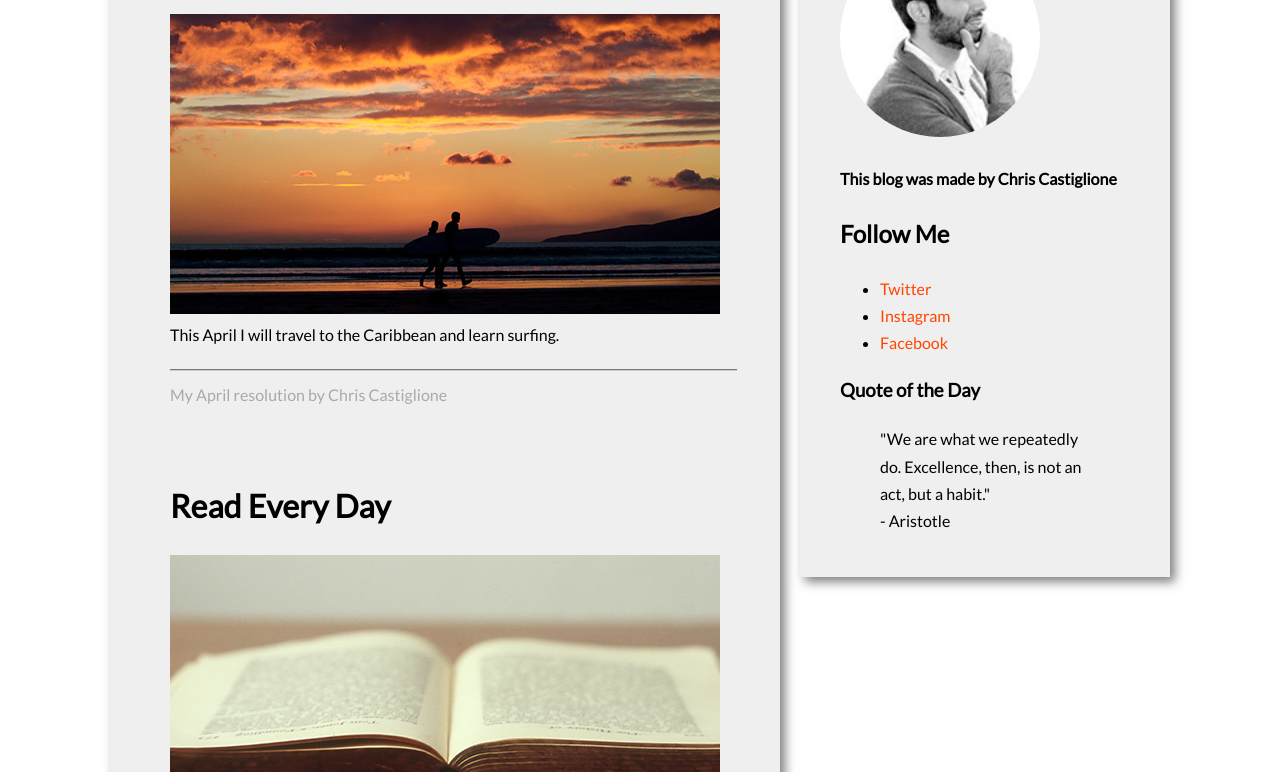
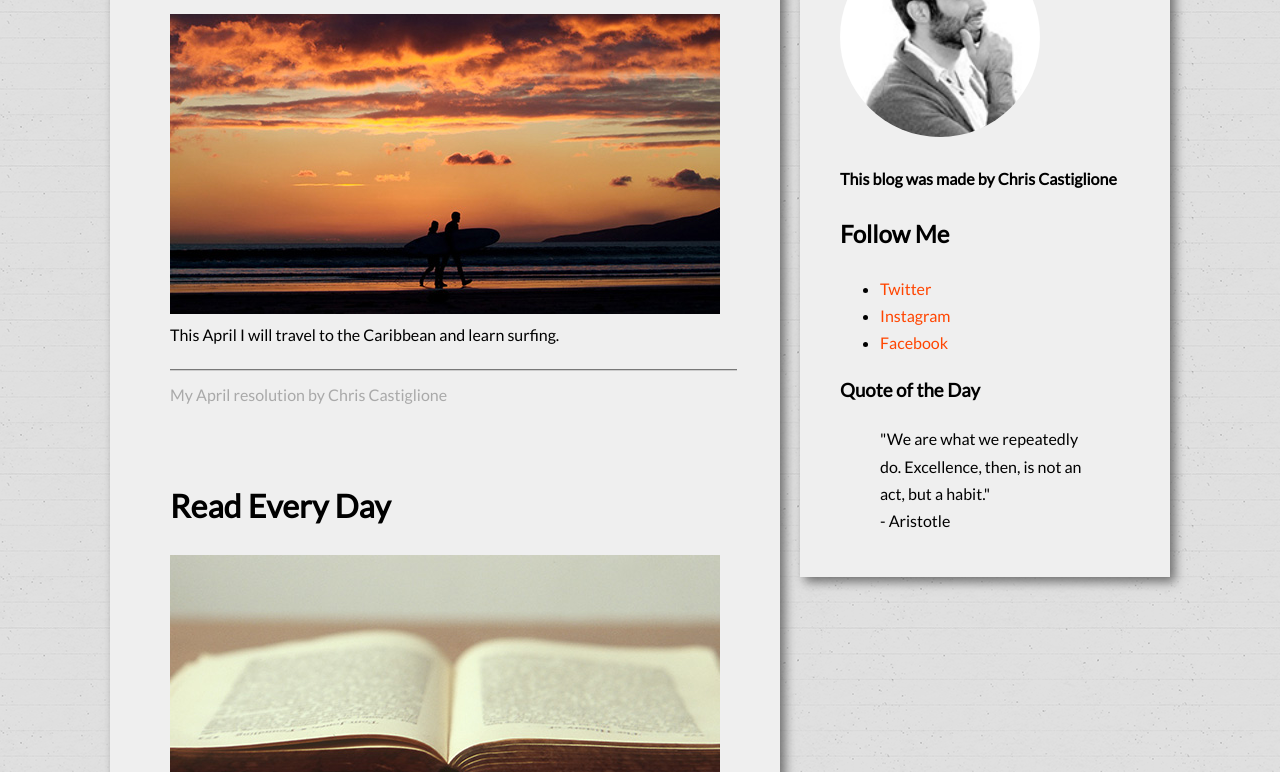
Before and after one commit to JimmyBlakemore/One-Month-Project-Monthly-Resolutions, a plain HTML site: page index.html in a window 1280 px wide. Shown: the part 296-1068 px from the top of the page. Drawn offline with Linux system fonts and the light colour scheme.

Commit message:
Update style.css

```diff
--- a/style.css
+++ b/style.css
@@ -18,7 +18,7 @@ Author: Christopher Castig | @castig */
 
 /* Body and Grid Layout */
 body {
-     background: url('../images/notebook.png');
+     background: url('notebook.png');
      color: #000000;
      font-family: 'Lato', sans-serif;
      line-height: 1.7;
```
